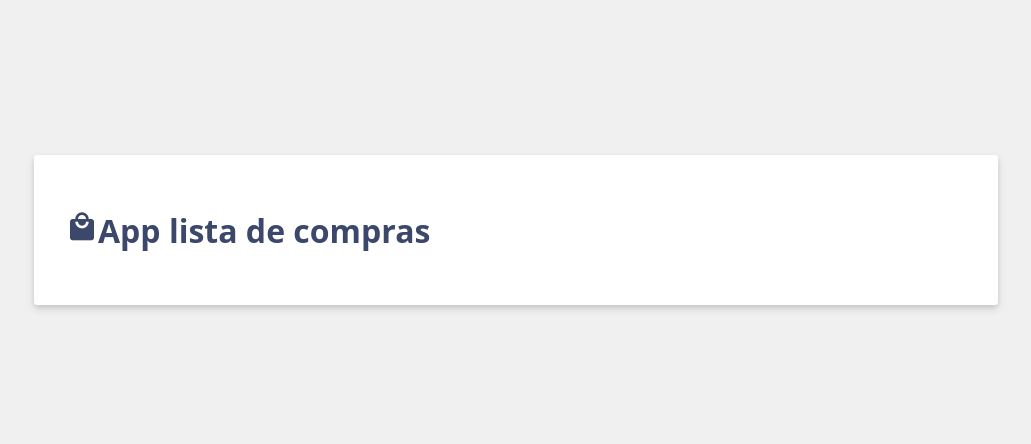
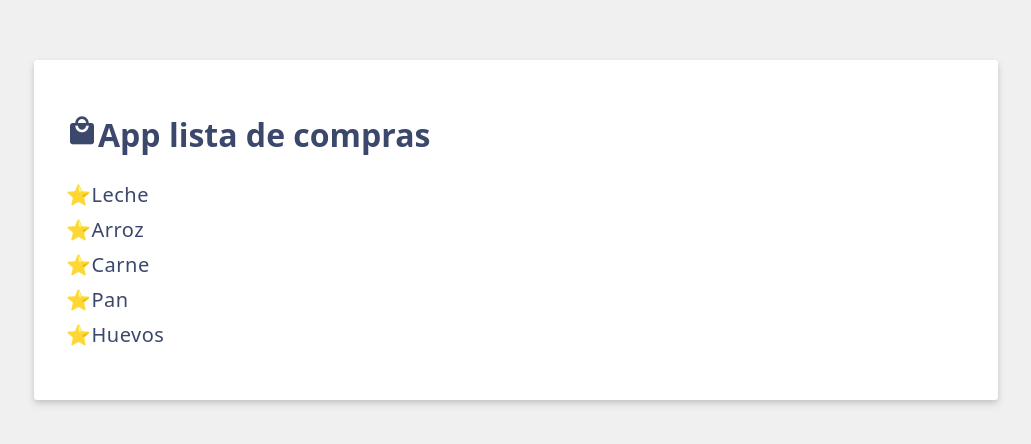
Before and after one commit to Javierhr1234/VueJS-ShoppingCartN, a Vue app: page / in a window 1280 px wide. Shown: the part 170-614 px from the top of the page, without its empty margins (124-1155 px from the left). Built offline with nearby package versions, Linux system fonts and the light colour scheme.

Commit message:
⭐Feat: List Rendering Add a list of items using v-for

```diff
--- a/src/App.vue
+++ b/src/App.vue
@@ -6,10 +6,22 @@
 // de tipo string
 const header =ref('App lista de compras');
 const shoppingIcon=ref('material-icons shopping-cart-icon')
+// Creando una referencia reactiva
+// para almacenar el valor de la lista
+const items = ref([
+    {id: 0 , label:'Leche'},
+    {id: 1 , label:'Arroz'},
+    {id: 2 , label:'Carne'},
+    {id: 3 , label:'Pan'},
+    {id: 4 , label:'Huevos'}
+]);
 </script>
 
 <template>
 <h1><i :class="shoppingIcon">local_mall</i>{{ header }}</h1>
+<ul>
+    <li v-for="item in items" v-bind:key="item.id">⭐{{item.label}}</li>
+</ul>
 
 </template>
 
--- a/src/assets/main.css
+++ b/src/assets/main.css
@@ -43,7 +43,7 @@
               cursor: pointer;
               transition: all 0.1s ease-in;}
 li:hover {
-color: #F45050;}
+color: #e20909;}
 li input {
   margin: 0 0.5rem 0;}
   #shopping-list > input,#shopping-list > select {
```
